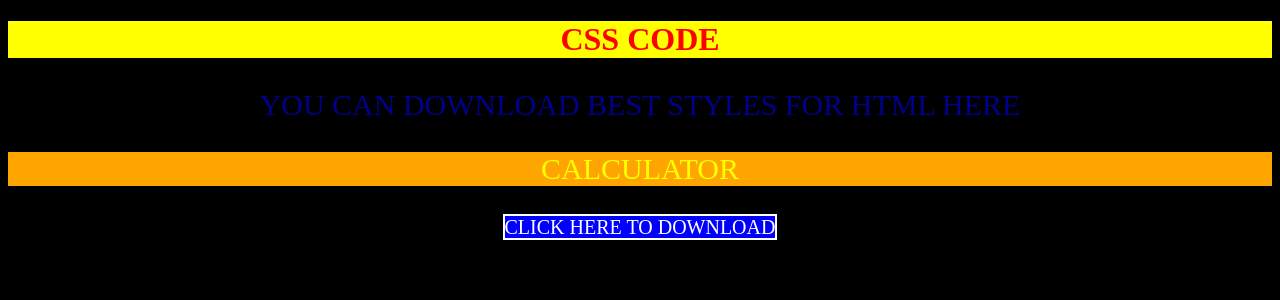
After one commit to sarthak1779/AKSS.IO, a PHP site: page /css.html in a window 1280 px wide. The commit adds this page. Shown: the top 300 px of the page. Run offline with PHP 8.4, Linux system fonts and the light colour scheme.

Commit message:
VFFFF
FF

```diff
--- /dev/null
+++ b/css.html
@@ -0,0 +1,47 @@
+<!DOCTYPE html>
+<html>
+<head>
+	<style type="text/css">
+		h1{
+			text-align: center;
+			color: red;
+			background-color: yellow;
+		}
+		p{
+			font-size: 30px;
+			text-align: center;
+			color: darkblue;
+
+		}
+		#blue{
+
+		}
+		a{
+		background-color: blue;
+		border: 2px solid white;
+		color: white;
+		text-decoration: none;
+		font-size: 20px;
+	}
+	a:hover{
+		background-color: red;
+		font-size: 25px;
+	}
+	#blue{
+		text-align: center;
+		color: yellow;
+		background-color: orange;
+		display: block;
+	}
+	</style>
+
+	<title>BYSS</title>
+</head>
+<body bgcolor="black">
+  <h1>CSS CODE</h1>
+  <p>YOU CAN DOWNLOAD BEST STYLES FOR HTML HERE</p>
+  <center>
+  <p id="blue" align="center">CALCULATOR<br></p><a href="calc css.css" download="CALCULATOR(CSS)">CLICK HERE TO DOWNLOAD</a>
+</center>
+</body>
+</html>
--- a/style.css
+++ b/style.css
@@ -1,7 +1,7 @@
 body{
-		background-image: url(ss.jpg);
 		font-size: 25px;
 		background-size: cover;
+		background-color: black;
 	}
 	img{
 		padding: 0;
@@ -25,6 +25,10 @@ body{
 	div{
 		border: 2px solid red;
 		text-align: center;
+	}
+	video{
+		width: 500px;
+		height: 500px;
 	}
 	label{
 		color:orange;
```
Also changed, not shown: calc css.css (added, +34 -0 lines), index.html (+20 -5 lines), store.html (added, +14 -0 lines), 2 other files.
